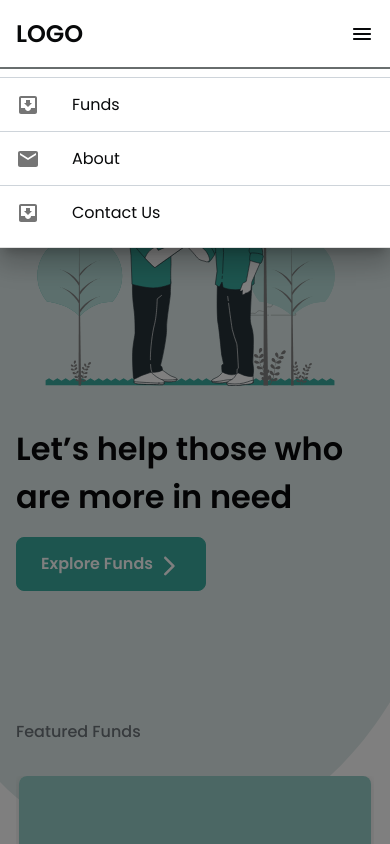
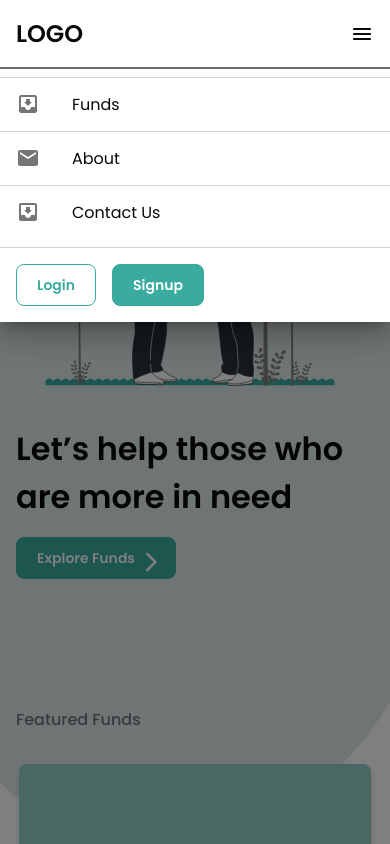
Before and after one commit to A-singh07/web3-crowdfunding, a Next.js app: page / in a window 390 px wide. Both pictures are taken after a click on the icon 362 px from the left and 33 px from the top of the page. Shown: the top 844 px of the page. Built offline with nearby package versions, Linux system fonts and the light colour scheme.

Commit message:
login-signup in mobile view

```diff
--- a/components/authModals/SignupModal.js
+++ b/components/authModals/SignupModal.js
@@ -86,7 +86,7 @@ const SignupModal = ({ open, setOpen }) => {
               </InputAdornment>
             }
           />
-          <FormHelperText id="email-helper-text">{error && `Incorrect password`}</FormHelperText>
+          <FormHelperText id="helper-text-pass">{error && `Incorrect password`}</FormHelperText>
         </FormControl>
 
         <FormControl
@@ -95,9 +95,9 @@ const SignupModal = ({ open, setOpen }) => {
           variant="standard"
           error={error}
         >
-          <InputLabel htmlFor="login-password">Confirm Password</InputLabel>
+          <InputLabel htmlFor="confirm-password">Confirm Password</InputLabel>
           <Input
-            id="login-password"
+            id="confirm-password"
             name="password"
             type={values.showConfirmPassword ? 'text' : 'password'}
             value={values.consfirmPassword}
@@ -113,7 +113,7 @@ const SignupModal = ({ open, setOpen }) => {
               </InputAdornment>
             }
           />
-          <FormHelperText id="email-helper-text">{error && `Incorrect password`}</FormHelperText>
+          <FormHelperText id="helper-text-cnfPass">{error && `Incorrect password`}</FormHelperText>
         </FormControl>
 
       </form>
--- a/components/customButton/customButton.module.css
+++ b/components/customButton/customButton.module.css
@@ -46,3 +46,18 @@
   height: 20px;
   /* margin-top: 0.5px; */
 }
+
+@media screen and (max-width: 900px) {
+  .buttonWrapper {
+    padding: 0.75rem 1.25rem;
+    font-size: 0.875rem;
+  }
+  .text {
+    height: 16px;
+  }
+  .iconContainer,
+  .iconContainer * {
+    width: 16px;
+    height: 16px;
+  }
+}
--- a/components/customDrawer/CustomDrawer.js
+++ b/components/customDrawer/CustomDrawer.js
@@ -3,19 +3,17 @@ import Link from 'next/link';
 import Box from '@mui/material/Box';
 import Drawer from '@mui/material/Drawer';
 import List from '@mui/material/List';
-import Divider from '@mui/material/Divider';
 import ListItem from '@mui/material/ListItem';
-import ListItemButton from '@mui/material/ListItemButton';
 import ListItemIcon from '@mui/material/ListItemIcon';
-import ListItemText from '@mui/material/ListItemText';
 import InboxIcon from '@mui/icons-material/MoveToInbox';
 import MailIcon from '@mui/icons-material/Mail';
+import CustomButtom from '../customButton/CustomButton';
 
 import styles from './customDrawer.module.css'
 
 // type Anchor = 'top' | 'left' | 'bottom' | 'right';
 
-const CustomsDrawer = ({ list, anchor, style, isOpen, setIsOpen }) => {
+const CustomsDrawer = ({ list, anchor, style, isOpen, setIsOpen, buttonProps }) => {
 
   return (
     <Drawer
@@ -48,7 +46,14 @@ const CustomsDrawer = ({ list, anchor, style, isOpen, setIsOpen }) => {
             )
           }
         </List>
-        <Divider />
+        {
+          buttonProps &&
+          <div className={styles.buttonContainer}>
+            {
+              buttonProps.map(button => button)
+            }
+          </div>
+        }
       </Box>
     </Drawer >
   )
--- a/components/customDrawer/customDrawer.module.css
+++ b/components/customDrawer/customDrawer.module.css
@@ -10,3 +10,11 @@
   font-family: var(--font-family-1);
   color: var(--black);
 }
+
+.buttonContainer {
+  display: flex;
+  align-items: center;
+  gap: 1rem;
+  padding: 1rem;
+  border-top: 1px solid var(--grey);
+}
--- a/components/navbar/Navbar.js
+++ b/components/navbar/Navbar.js
@@ -53,6 +53,23 @@ const Navbar = () => {
     }
   ]
 
+  const authButtons = [
+    <Button
+      text={'Login'}
+      secondary
+      onClick={() => setOpenLogin(true)}
+      style={!mobileView ? { padding: '0.75rem 1.5rem' } : {}}
+      key={0}
+    />,
+    <Button
+      text={'Signup'}
+      primary
+      onClick={() => setOpenSignup(true)}
+      key={1}
+      style={!mobileView ? { padding: '0.75rem 1.5rem' } : {}}
+    />
+  ]
+
   return (
     <>
       <header className={styles.navbarMain + ` ${isScrolled ? styles.navScroll : ''}`}>
@@ -70,7 +87,8 @@ const Navbar = () => {
                     anchor="top"
                     isOpen={isOpen}
                     setIsOpen={setIsOpen}
-                    style={{ top: '69px' }}
+                    style={{ top: '68.5px' }} // Use ref to get the height of Header
+                    buttonProps={authButtons}
                   />
                 </div>
               ) : (
@@ -80,18 +98,9 @@ const Navbar = () => {
                       <Link href={item.link} key={i}>{item.name}</Link>
                     )
                   }
-                  <Button
-                    text={'Login'}
-                    secondary
-                    onClick={() => setOpenLogin(true)}
-                    style={{ padding: '0.75rem 1.5rem' }}
-                  />
-                  <Button
-                    text={'Signup'}
-                    primary
-                    onClick={() => setOpenSignup(true)}
-                    style={{ padding: '0.75rem 1.5rem' }}
-                  />
+                  {
+                    authButtons.map(button => button)
+                  }
                 </div>
               )
           }
```
